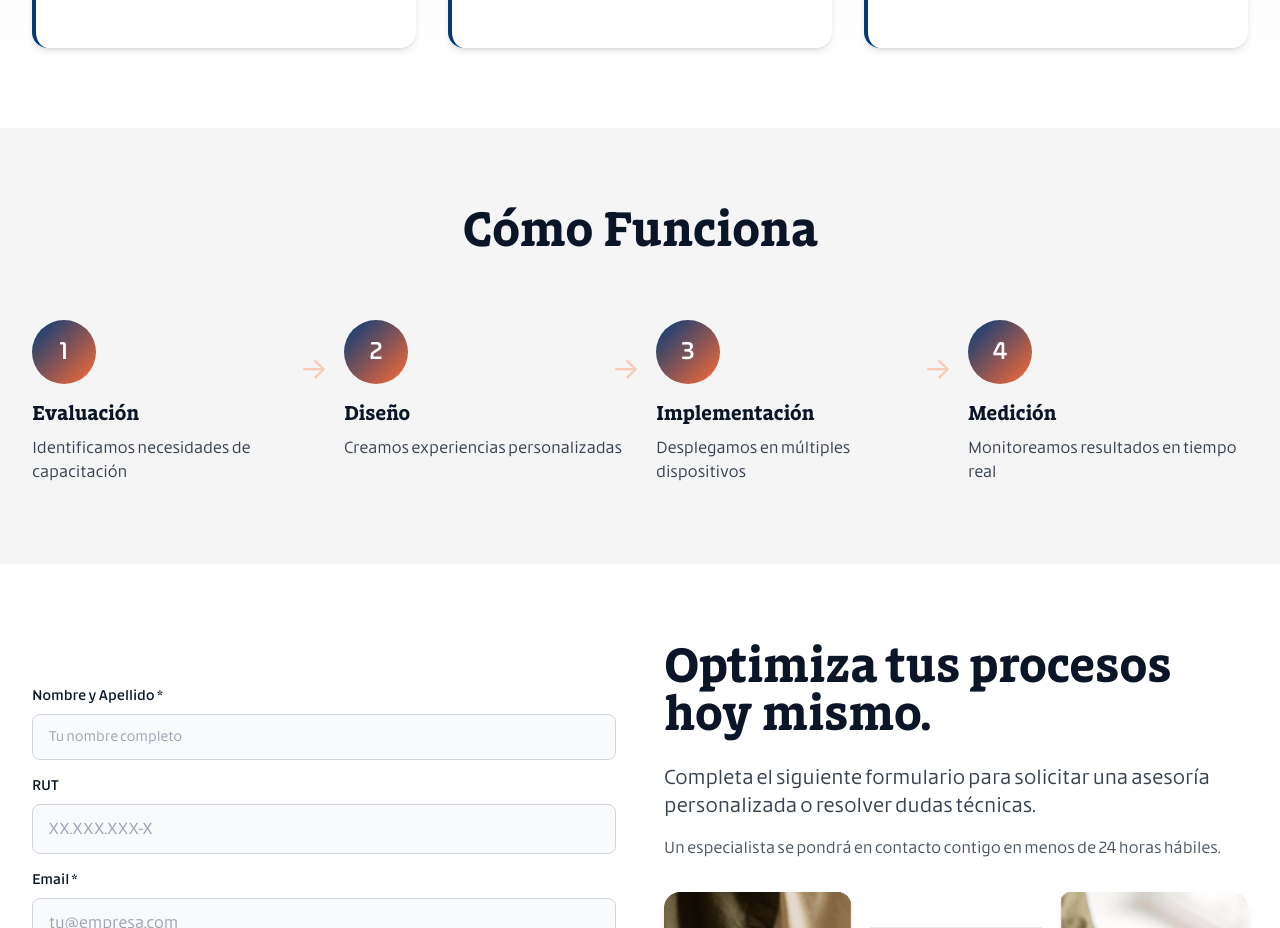
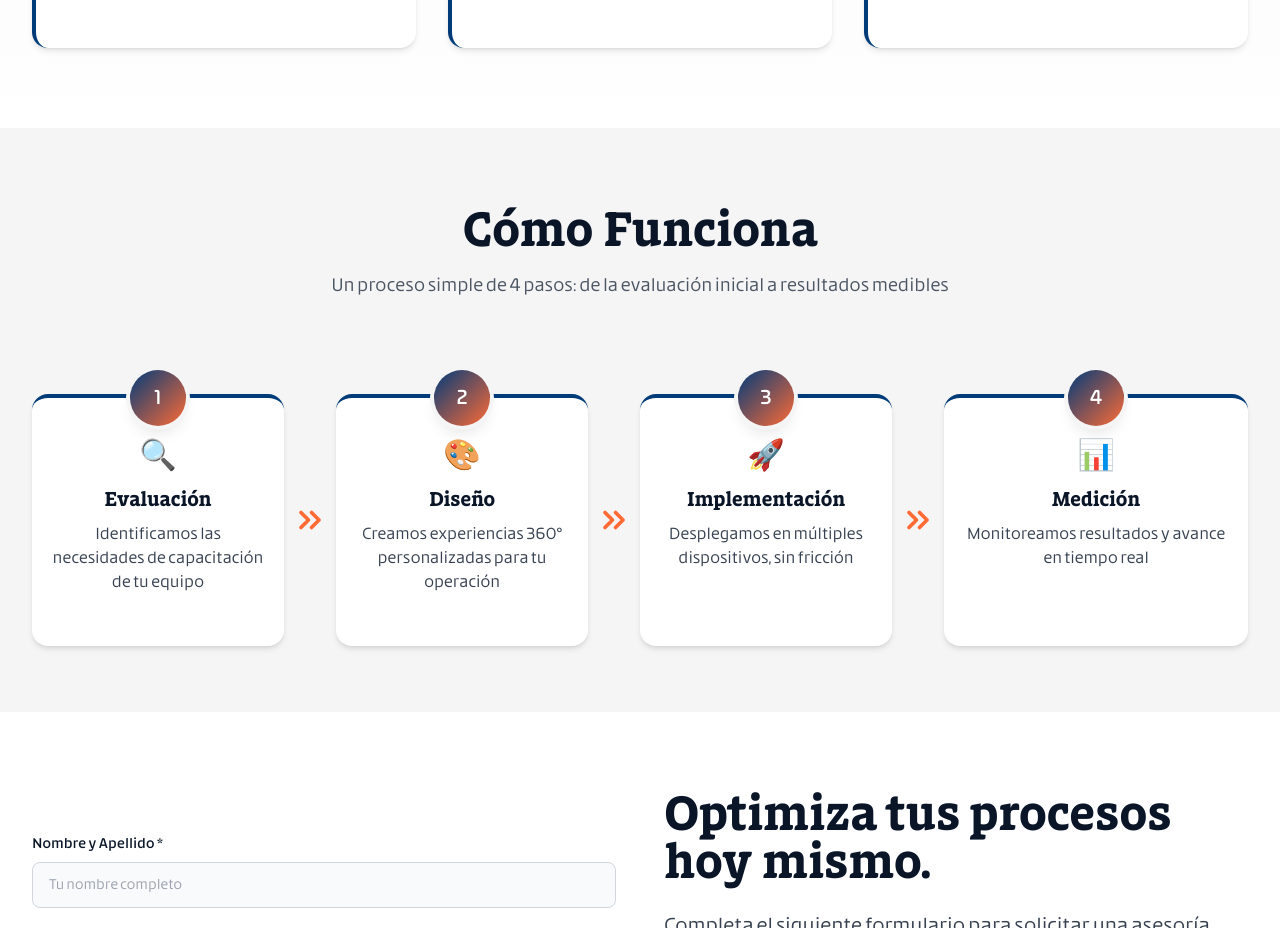
Before and after one commit to estebanparedes4/mapeos360-landing, a Next.js app: page / in a window 1280 px wide. Shown: the part 5080-6008 px from the top of the page. Built offline with nearby package versions, Linux system fonts and the light colour scheme.

Commit message:
Rediseño Cómo Funciona + menú móvil + responsive

```diff
--- a/app/ContactForm.tsx
+++ b/app/ContactForm.tsx
@@ -74,7 +74,7 @@ export default function ContactForm() {
   }
 
   return (
-    <section id="formulario-contacto" className="py-16 sm:py-20 px-3 sm:px-6 lg:px-8 bg-white">
+    <section id="formulario-contacto" className="scroll-mt-20 py-16 sm:py-20 px-3 sm:px-6 lg:px-8 bg-white">
       <div className="max-w-7xl mx-auto">
         <div className="grid grid-cols-1 lg:grid-cols-2 gap-8 lg:gap-12 items-center">
           {/* Lado izquierdo - Texto e imagen */}
--- a/app/page.tsx
+++ b/app/page.tsx
@@ -1,11 +1,13 @@
 'use client'
 
+import { useState } from 'react'
 import { AnimatedCounter } from './AnimatedCounter'
 import TourPreview from './TourPreview'
 import BenefitsCarousel3D from './BenefitsCarousel3D'
 import ContactForm from './ContactForm'
 
 export default function Home() {
+  const [menuOpen, setMenuOpen] = useState(false)
   const tours = [
     {
       id: 1,
@@ -255,7 +257,7 @@ export default function Home() {
             <span className="hidden sm:inline text-xs sm:text-sm text-white font-semibold">Mapeos 360°</span>
           </div>
 
-          {/* Navigation */}
+          {/* Navigation desktop */}
           <nav className="hidden md:flex gap-4 lg:gap-8">
             <a href="#ejemplos" className="text-white hover:text-otec-orange transition font-medium text-sm lg:text-base">
               Ejemplos
@@ -270,7 +272,44 @@ export default function Home() {
               Contacto
             </a>
           </nav>
+
+          {/* Botón hamburguesa móvil */}
+          <button
+            type="button"
+            onClick={() => setMenuOpen(!menuOpen)}
+            className="md:hidden p-2 text-white"
+            aria-label={menuOpen ? 'Cerrar menú' : 'Abrir menú'}
+            aria-expanded={menuOpen}
+          >
+            {menuOpen ? (
+              <svg className="w-6 h-6" fill="none" stroke="currentColor" viewBox="0 0 24 24">
+                <path strokeLinecap="round" strokeLinejoin="round" strokeWidth={2} d="M6 18L18 6M6 6l12 12" />
+              </svg>
+            ) : (
+              <svg className="w-6 h-6" fill="none" stroke="currentColor" viewBox="0 0 24 24">
+                <path strokeLinecap="round" strokeLinejoin="round" strokeWidth={2} d="M4 6h16M4 12h16M4 18h16" />
+              </svg>
+            )}
+          </button>
         </div>
+
+        {/* Menú desplegable móvil */}
+        {menuOpen && (
+          <nav className="md:hidden bg-otec-blue border-t border-white/20 px-4 pb-4 flex flex-col gap-1">
+            <a href="#ejemplos" onClick={() => setMenuOpen(false)} className="text-white hover:text-otec-orange transition font-medium py-3 border-b border-white/10">
+              Ejemplos
+            </a>
+            <a href="#cursos" onClick={() => setMenuOpen(false)} className="text-white hover:text-otec-orange transition font-medium py-3 border-b border-white/10">
+              Cursos VR
+            </a>
+            <a href="#beneficios" onClick={() => setMenuOpen(false)} className="text-white hover:text-otec-orange transition font-medium py-3 border-b border-white/10">
+              Beneficios
+            </a>
+            <a href="#formulario-contacto" onClick={() => setMenuOpen(false)} className="text-white hover:text-otec-orange transition font-medium py-3">
+              Contacto
+            </a>
+          </nav>
+        )}
       </header>
 
       {/* Hero Section */}
@@ -319,7 +358,7 @@ export default function Home() {
       </section>
 
       {/* Ejemplos Vivos - Tours 360° con Videos Demo */}
-      <section id="ejemplos" className="py-16 sm:py-20 px-3 sm:px-6 lg:px-8 bg-white">
+      <section id="ejemplos" className="scroll-mt-20 py-16 sm:py-20 px-3 sm:px-6 lg:px-8 bg-white">
         <div className="max-w-7xl mx-auto">
           <div className="text-center mb-12 sm:mb-16">
             <h2 className="text-3xl sm:text-4xl md:text-5xl font-bold text-otec-dark mb-3 sm:mb-4">Experimenta Mapeos 360°</h2>
@@ -396,7 +435,7 @@ export default function Home() {
       </section>
 
       {/* Cursos VR */}
-      <section id="cursos" className="py-16 sm:py-20 px-3 sm:px-6 lg:px-8 bg-otec-light">
+      <section id="cursos" className="scroll-mt-20 py-16 sm:py-20 px-3 sm:px-6 lg:px-8 bg-otec-light">
         <div className="max-w-7xl mx-auto">
           <div className="text-center mb-12 sm:mb-16">
             <h2 className="text-3xl sm:text-4xl md:text-5xl font-bold text-otec-dark mb-3 sm:mb-4">Soluciones VR & Realidad Aumentada</h2>
@@ -438,31 +477,68 @@ export default function Home() {
       </section>
 
       {/* Beneficios - Carrusel 3D Interactivo */}
-      <div id="beneficios"><BenefitsCarousel3D /></div>
+      <div id="beneficios" className="scroll-mt-20"><BenefitsCarousel3D /></div>
 
       {/* Cómo Funciona */}
-      <section className="py-16 sm:py-20 px-3 sm:px-6 lg:px-8 bg-otec-light">
+      <section className="py-16 sm:py-20 px-3 sm:px-6 lg:px-8 bg-otec-light overflow-hidden">
         <div className="max-w-7xl mx-auto">
-          <div className="text-center mb-12 sm:mb-16">
+          <div className="text-center mb-14 sm:mb-20">
             <h2 className="text-3xl sm:text-4xl md:text-5xl font-bold text-otec-dark mb-3 sm:mb-4">Cómo Funciona</h2>
+            <p className="text-base sm:text-lg text-gray-600 max-w-2xl mx-auto">
+              Un proceso simple de 4 pasos: de la evaluación inicial a resultados medibles
+            </p>
           </div>
 
-          <div className="grid grid-cols-1 sm:grid-cols-2 md:grid-cols-4 gap-6 sm:gap-8">
+          {/* Desktop: flujo horizontal con flechas */}
+          <div className="hidden md:flex items-stretch">
             {[
-              { step: '1', title: 'Evaluación', desc: 'Identificamos necesidades de capacitación' },
-              { step: '2', title: 'Diseño', desc: 'Creamos experiencias personalizadas' },
-              { step: '3', title: 'Implementación', desc: 'Desplegamos en múltiples dispositivos' },
-              { step: '4', title: 'Medición', desc: 'Monitoreamos resultados en tiempo real' },
+              { step: '1', icon: '🔍', title: 'Evaluación', desc: 'Identificamos las necesidades de capacitación de tu equipo' },
+              { step: '2', icon: '🎨', title: 'Diseño', desc: 'Creamos experiencias 360° personalizadas para tu operación' },
+              { step: '3', icon: '🚀', title: 'Implementación', desc: 'Desplegamos en múltiples dispositivos, sin fricción' },
+              { step: '4', icon: '📊', title: 'Medición', desc: 'Monitoreamos resultados y avance en tiempo real' },
             ].map((item, idx) => (
-              <div key={idx} className="relative">
-                <div className="bg-gradient-to-br from-otec-blue to-otec-orange rounded-full w-14 sm:w-16 h-14 sm:h-16 flex items-center justify-center text-white text-xl sm:text-2xl font-bold mb-4">
+              <div key={idx} className="flex items-center flex-1 min-w-0">
+                <div className="relative flex-1 h-full bg-white rounded-2xl shadow-md hover:shadow-xl hover:-translate-y-1 transition-all duration-300 border-t-4 border-otec-blue px-5 pt-10 pb-6 mt-7 text-center">
+                  <div className="absolute -top-7 left-1/2 -translate-x-1/2 w-14 h-14 rounded-full bg-gradient-to-br from-otec-blue to-otec-orange text-white text-xl font-bold flex items-center justify-center shadow-lg ring-4 ring-otec-light">
+                    {item.step}
+                  </div>
+                  <div className="text-3xl mb-3">{item.icon}</div>
+                  <h3 className="text-lg lg:text-xl font-bold text-otec-dark mb-2">{item.title}</h3>
+                  <p className="text-sm lg:text-base text-gray-700 leading-relaxed">{item.desc}</p>
+                </div>
+                {idx < 3 && (
+                  <div className="shrink-0 px-1 lg:px-2 mt-7" aria-hidden="true">
+                    <svg className="w-7 h-7 lg:w-9 lg:h-9 text-otec-orange" fill="none" stroke="currentColor" viewBox="0 0 24 24">
+                      <path strokeLinecap="round" strokeLinejoin="round" strokeWidth={2.5} d="M13 7l5 5-5 5M6 7l5 5-5 5" />
+                    </svg>
+                  </div>
+                )}
+              </div>
+            ))}
+          </div>
+
+          {/* Mobile: timeline vertical */}
+          <div className="md:hidden">
+            {[
+              { step: '1', icon: '🔍', title: 'Evaluación', desc: 'Identificamos las necesidades de capacitación de tu equipo' },
+              { step: '2', icon: '🎨', title: 'Diseño', desc: 'Creamos experiencias 360° personalizadas para tu operación' },
+              { step: '3', icon: '🚀', title: 'Implementación', desc: 'Desplegamos en múltiples dispositivos, sin fricción' },
+              { step: '4', icon: '📊', title: 'Medición', desc: 'Monitoreamos resultados y avance en tiempo real' },
+            ].map((item, idx) => (
+              <div key={idx} className="relative flex gap-4 pb-8 last:pb-0">
+                {idx < 3 && (
+                  <div className="absolute left-6 top-12 bottom-0 w-0.5 bg-gradient-to-b from-otec-blue to-otec-orange opacity-40" aria-hidden="true"></div>
+                )}
+                <div className="shrink-0 w-12 h-12 rounded-full bg-gradient-to-br from-otec-blue to-otec-orange text-white text-lg font-bold flex items-center justify-center shadow-lg z-10 ring-4 ring-otec-light">
                   {item.step}
                 </div>
-                <h3 className="text-base sm:text-lg md:text-xl font-bold text-otec-dark mb-2">{item.title}</h3>
-                <p className="text-sm sm:text-base text-gray-700">{item.desc}</p>
-                {idx < 3 && (
-                  <div className="hidden sm:block absolute top-6 sm:top-8 -right-3 sm:-right-4 text-2xl sm:text-3xl text-otec-orange opacity-30">→</div>
-                )}
+                <div className="flex-1 bg-white rounded-xl shadow-md p-4">
+                  <div className="flex items-center gap-2 mb-1.5">
+                    <span className="text-2xl">{item.icon}</span>
+                    <h3 className="text-base font-bold text-otec-dark">{item.title}</h3>
+                  </div>
+                  <p className="text-sm text-gray-700 leading-relaxed">{item.desc}</p>
+                </div>
               </div>
             ))}
           </div>
```
Also changed, not shown: 1 other file (tests, documents, lock files or other folders).
